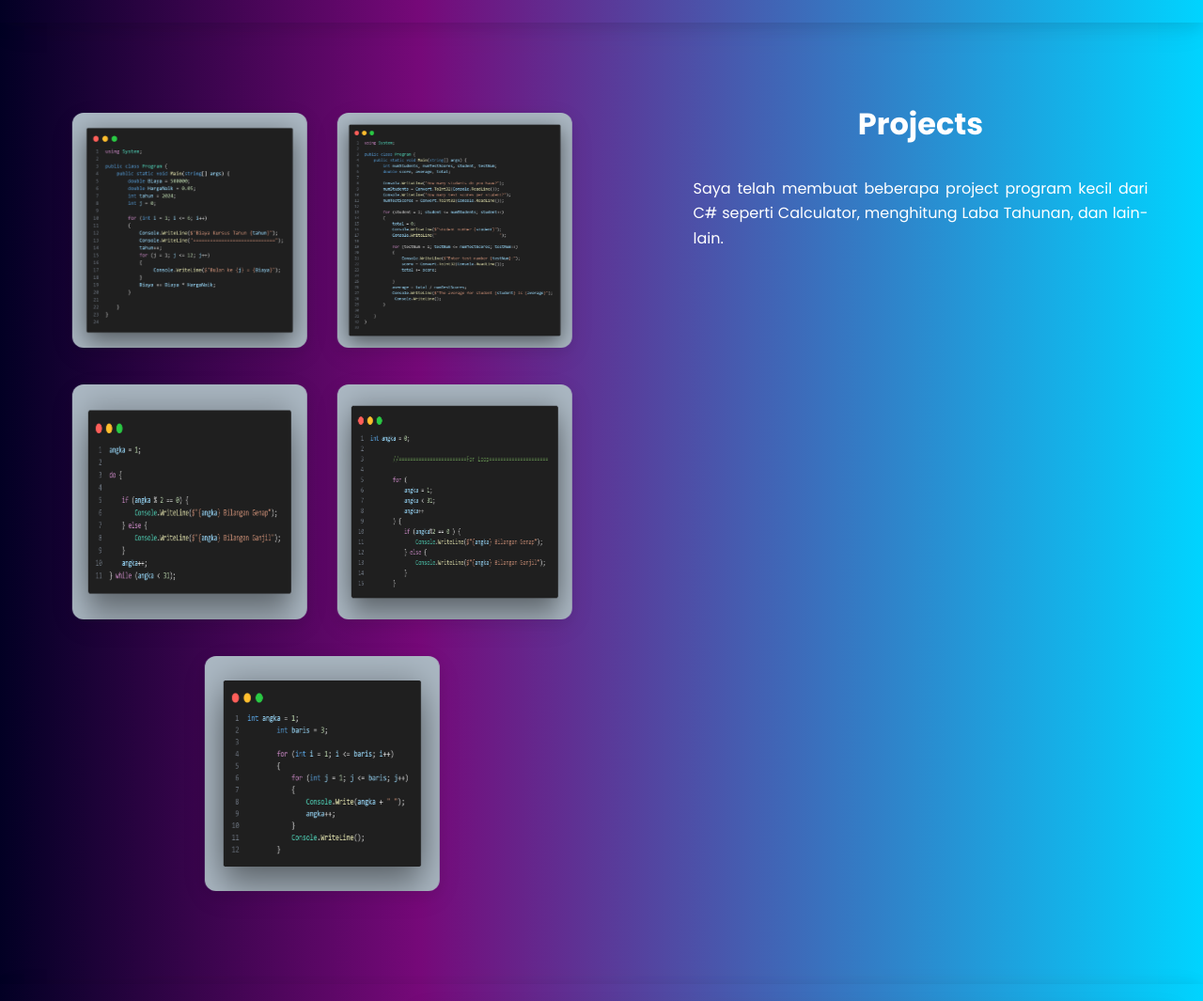
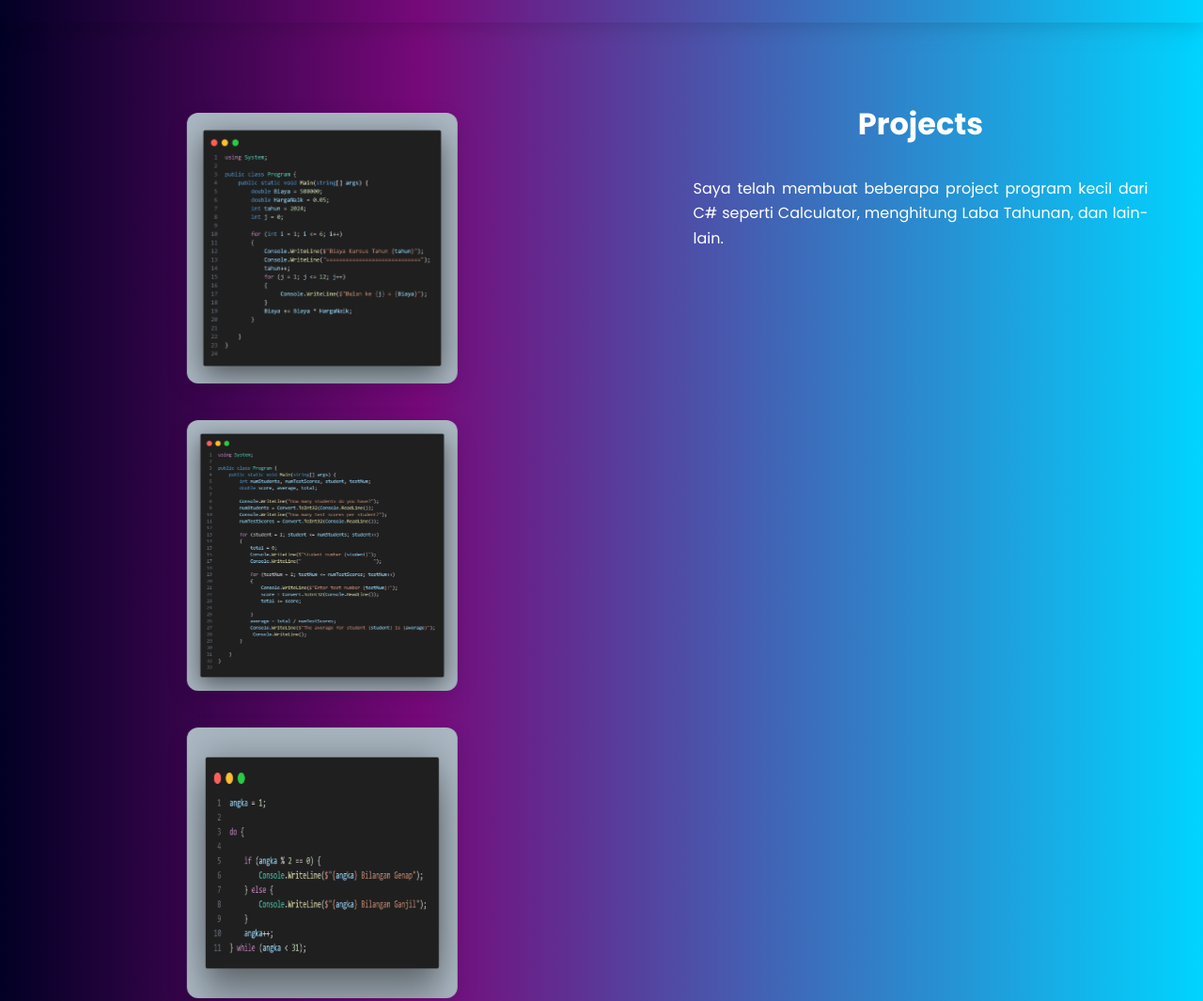
Before and after one commit to AldiRachmatdianto/portfolio-projects-flexbox, a plain HTML site: page index.html in a window 1280 px wide. Shown: the part 1800-2865 px from the top of the page at 94% size. Drawn offline with Linux system fonts and the light colour scheme; a script that the page names is missing.

Commit message:
update style.css

```diff
--- a/css/style.css
+++ b/css/style.css
@@ -411,11 +411,12 @@ aside {
 }
 .projects-lampiran img {
     animation: projects 2s ease 0s infinite normal forwards;
-    max-width: 250px;
+    max-width: 18rem;
     aspect-ratio: 1/1;
     box-sizing: border-box;
     border-radius: 12px;
     box-shadow: rgba(17, 17, 26, 0.1) 0px 4px 16px, rgba(17, 17, 26, 0.05) 0px 8px 32px;
+    flex-wrap: wrap;
 
 
 }
```
